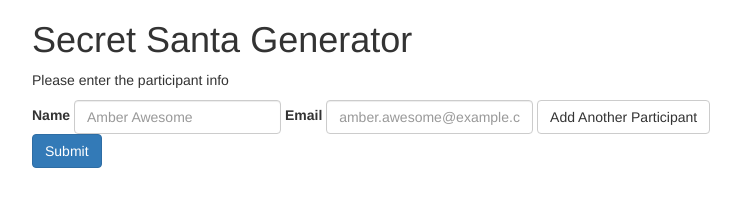
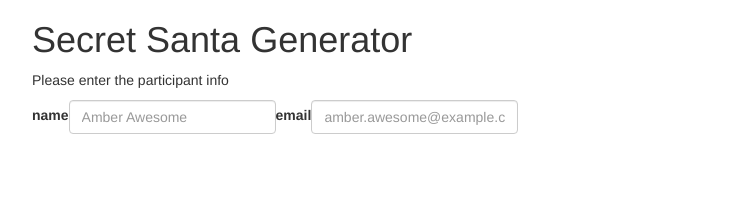
Before and after one commit to amber-h/secret-santa-generator, a plain HTML site: page index.html in a window 1280 px wide. Shown: the whole page, without its empty margins (38-779 px from the left). Drawn offline with nearby package versions, Linux system fonts and the light colour scheme.

Commit message:
Secret Santa Generator can add participants via form

```diff
--- a/form-generator/index.js
+++ b/form-generator/index.js
@@ -1,5 +1,25 @@
 define([], function () {
-  return function(){
+  return function(inputFormat){
+    var $form = $("<form>").addClass("form-inline");
 
+    if(Array.isArray(inputFormat)) {
+
+      inputFormat.forEach(function (input) {
+          var $formElement = $("<div>").addClass("form-group");
+          var $label = $("<label>").attr("for", "'input"+input.type+"'").text(input.type);
+
+          var $inputElement = $("<input id='input"+input.type+"'>").addClass("form-control");
+          $inputElement.attr("type", input.type);
+          $inputElement.attr("placeholder", input.value);
+
+          $formElement.append($label);
+          $formElement.append($inputElement);
+
+          $form.append($formElement);
+      });
+
+    }
+
+    return $form[0];
   };
 });
--- a/index.html
+++ b/index.html
@@ -14,18 +14,15 @@
       <h1>Secret Santa Generator</h1>
       <p>Please enter the participant info</p>
 
-      <form class="form-inline">
-        <div class="form-group">
-          <label for="exampleInputName2">Name</label>
-          <input type="text" class="form-control" id="exampleInputName2" placeholder="Amber Awesome">
-        </div>
-        <div class="form-group">
-          <label for="exampleInputEmail2">Email</label>
-          <input type="email" class="form-control" id="exampleInputEmail2" placeholder="amber.awesome@example.com">
-        </div>
-        <button type="submit" class="btn btn-default">Add Another Participant</button>
-      </form>
-      <button type="submit" class="btn btn-primary">Submit</button>
+      <script>
+        require(["form-generator/index"], function (FormGenerator) {
+          $(".container").append(FormGenerator([
+            {type: "name", value: "Amber Awesome"},
+            {type: "email", value: "amber.awesome@example.com"},
+          ]))
+        });
+      </script>
+
     </div>
   </body>
 </html>
```
Also changed, not shown: form-generator/spec.js (+33 -0 lines).
